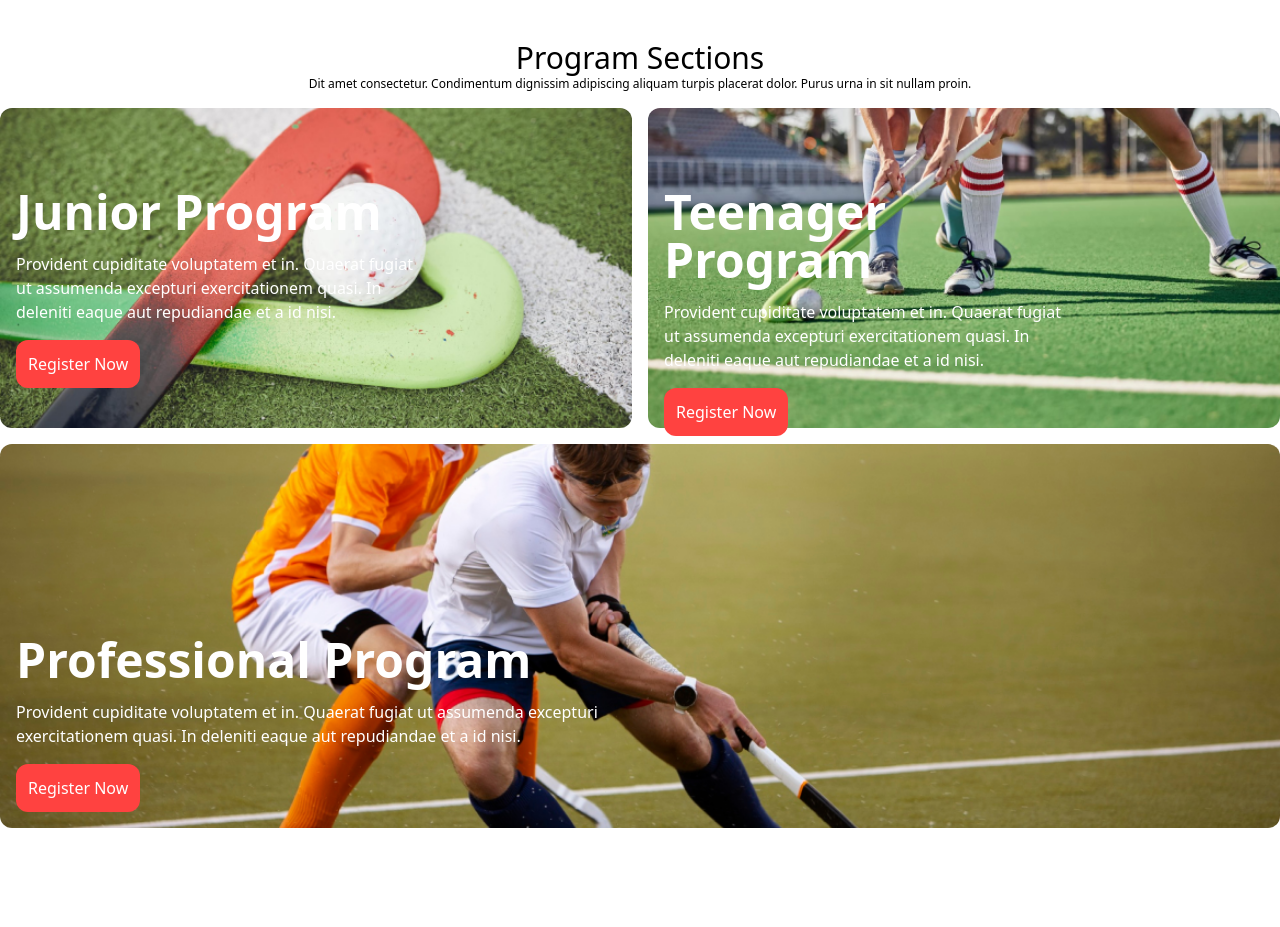
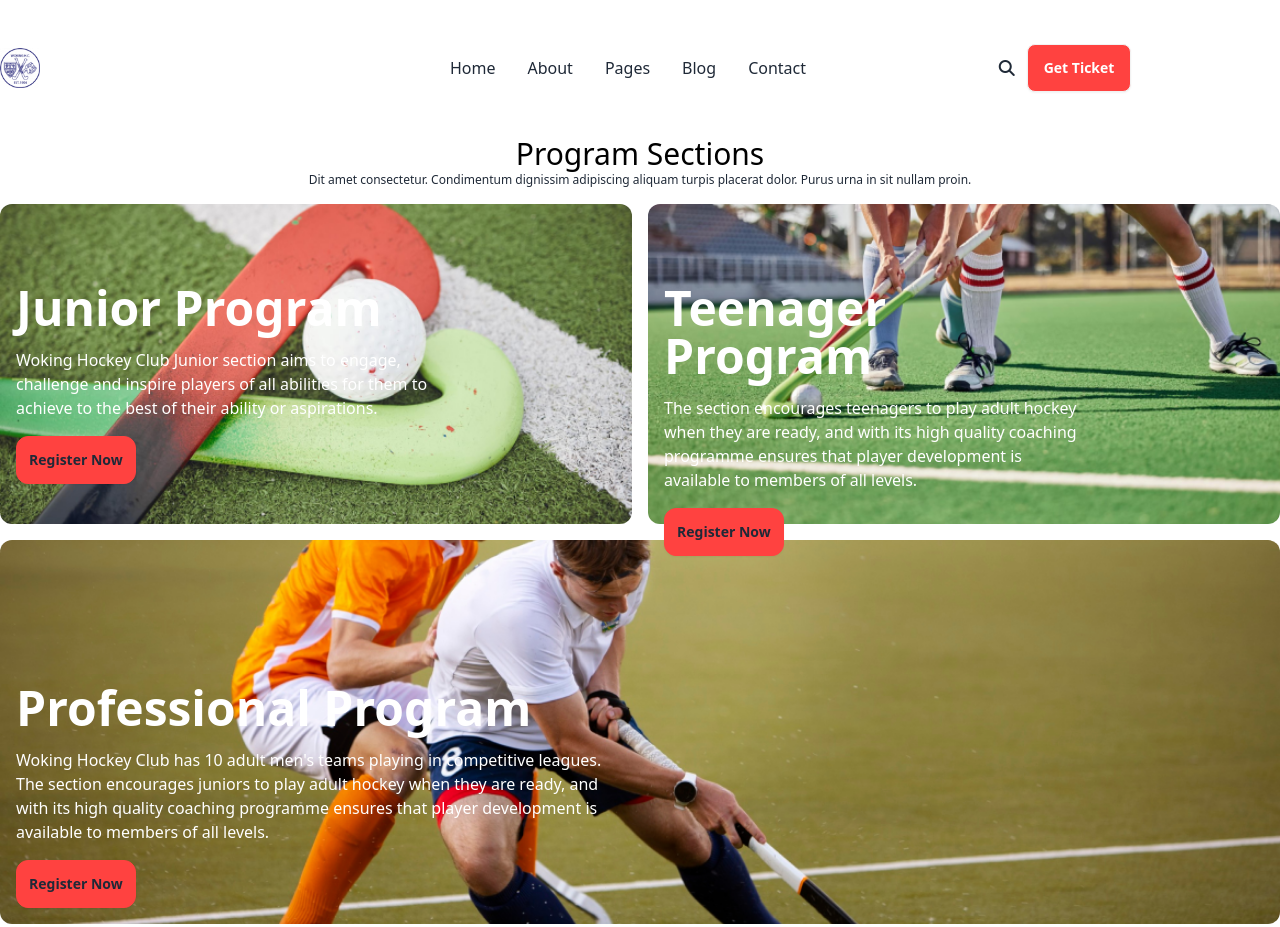
Before and after one commit to shifakhatun/hockys-main-SK-3, a plain HTML site: page index.html in a window 1280 px wide. Before the commit the page ends 868 px from the top, so only its background shows below. Drawn offline with nearby package versions, Linux system fonts and the light colour scheme.

Commit message:
navbar section added

```diff
--- a/index.html
+++ b/index.html
@@ -5,6 +5,8 @@
     <meta name="viewport" content="width=device-width, initial-scale=1.0">
     <title>Hockeys-main</title>
     <script src="https://cdn.tailwindcss.com"></script>
+    <link href="https://cdn.jsdelivr.net/npm/daisyui@4.6.0/dist/full.min.css" rel="stylesheet" type="text/css" />
+<script src="https://cdn.tailwindcss.com"></script>
     <link rel="preconnect" href="https://fonts.googleapis.com">
 <link rel="preconnect" href="https://fonts.gstatic.com" crossorigin>
 <link href="https://fonts.googleapis.com/css2?family=Manrope:wght@400;500;600;700;800&display=swap" rel="stylesheet">
@@ -25,13 +27,74 @@
    <style>
     .font-manrope{
         font-family: 'Manrope', sans-serif;
+
     }
 
   </style>
 </head>
-<body class=" .font-manrope">
+<body class=".font-manrope">
     <header class="container mx-auto">
+      <!-- class=navbar bg-base-100 -->
+      <div class="flex flex-row justify-around items-center mt-10 ">
+        <div class=" flex flex-1 lg:flex-row">
+          <div class="dropdown">
+            <div tabindex="0" role="button" class="btn btn-ghost lg:hidden">
+              <svg xmlns="http://www.w3.org/2000/svg" class="h-5 w-5" fill="none" viewBox="0 0 24 24" stroke="currentColor"><path stroke-linecap="round" stroke-linejoin="round" stroke-width="2" d="M4 6h16M4 12h8m-8 6h16" /></svg>
+            </div>
+            <ul tabindex="0" class="menu text-base menu-sm dropdown-content mt-3 z-[1] p-2 shadow bg-base-100 rounded-box w-52">
+              <li><a>Home</a></li>
+              <li><a>About</a></li>
+              <li><a>Pages</a></li>
+              <li><a>Blog</a></li>
+              <li><a>Contact</a></li>
+            </ul>
+          </div>
+         <img class="h-10 w-10" src="Images/hocky_img.webp" alt="" srcset="">
 
+        </div>
+        <div class="hidden mr-6 lg:flex">
+          <ul class="menu text-base menu-horizontal px-1">
+            <li><a>Home</a></li>
+            <li><a>About</a></li>
+            <li><a>Pages</a></li>
+            <li><a>Blog</a></li>
+              <li><a>Contact</a></li>
+          </ul>
+        </div>
+        <!-- class=navbar-end -->
+        <div class="flex flex-1 lg:flex-row justify-center items-center ">
+          <i class="fa-solid fa-magnifying-glass mr-3"></i><a class="btn text-white bg-[#FF4240]">Get Ticket</a>
+        </div>
+      </div>
+
+      <!-- <div class="navbar bg-base-100">
+        <div class="navbar-start">
+          <div class="dropdown">
+            <div tabindex="0" role="button" class="btn btn-ghost btn-circle">
+              <svg xmlns="http://www.w3.org/2000/svg" class="h-5 w-5" fill="none" viewBox="0 0 24 24" stroke="currentColor"><path stroke-linecap="round" stroke-linejoin="round" stroke-width="2" d="M4 6h16M4 12h16M4 18h7" /></svg>
+            </div>
+            <ul tabindex="0" class="menu menu-sm dropdown-content mt-3 z-[1] p-2 shadow bg-base-100 rounded-box w-52">
+              <li><a>Homepage</a></li>
+              <li><a>Portfolio</a></li>
+              <li><a>About</a></li>
+            </ul>
+          </div>
+        </div>
+        <div class="navbar-center">
+          <a class="btn btn-ghost text-xl">daisyUI</a>
+        </div>
+        <div class="navbar-end">
+          <button class="btn btn-ghost btn-circle">
+            <svg xmlns="http://www.w3.org/2000/svg" class="h-5 w-5" fill="none" viewBox="0 0 24 24" stroke="currentColor"><path stroke-linecap="round" stroke-linejoin="round" stroke-width="2" d="M21 21l-6-6m2-5a7 7 0 11-14 0 7 7 0 0114 0z" /></svg>
+          </button>
+          <button class="btn btn-ghost btn-circle">
+            <div class="indicator">
+              <svg xmlns="http://www.w3.org/2000/svg" class="h-5 w-5" fill="none" viewBox="0 0 24 24" stroke="currentColor"><path stroke-linecap="round" stroke-linejoin="round" stroke-width="2" d="M15 17h5l-1.405-1.405A2.032 2.032 0 0118 14.158V11a6.002 6.002 0 00-4-5.659V5a2 2 0 10-4 0v.341C7.67 6.165 6 8.388 6 11v3.159c0 .538-.214 1.055-.595 1.436L4 17h5m6 0v1a3 3 0 11-6 0v-1m6 0H9" /></svg>
+              <span class="badge badge-xs badge-primary indicator-item"></span>
+            </div>
+          </button>
+        </div>
+      </div> -->
     </header>
 
     <main class="container mx-auto">
@@ -45,7 +108,7 @@
       <div class=" relative h-80 bg-center rounded-xl bg-no-repeat bg-cover text-white" style="background-image: url('./Images/2.png');">
         <div class="max-w-md text-center lg:text-left p-4 space-y-4 absolute lg:top-16">
             <h1 class=" text-5xl font-bold">Junior Program</h1>
-            <p class="">Provident cupiditate voluptatem et in. Quaerat fugiat ut assumenda excepturi exercitationem quasi. In deleniti eaque aut repudiandae et a id nisi.</p>
+            <p class="">Woking Hockey Club Junior section aims to engage, challenge and inspire players of all abilities for them to achieve to the best of their ability or aspirations.</p>
             <button class="btn bg-[#FF4240] border-[#FF4240] rounded-xl p-3">Register Now</button>
           </div>
         </div>
@@ -54,7 +117,8 @@
       <div class=" relative h-80 bg-center rounded-xl bg-no-repeat bg-cover text-white" style="background-image: url('./Images/3.png');">
         <div class=" max-w-md text-center lg:text-left p-4 space-y-4 absolute lg:top-16">
             <h1 class=" text-5xl font-bold">Teenager Program</h1>
-            <p class="">Provident cupiditate voluptatem et in. Quaerat fugiat ut assumenda excepturi exercitationem quasi. In deleniti eaque aut repudiandae et a id nisi.</p>
+            <p class="">The section encourages teenagers to play adult hockey when they are ready, and with its high quality coaching programme ensures that player development is available to members of all levels.
+            </p>
             <button class="btn bg-[#FF4240] border-[#FF4240] rounded-xl p-3">Register Now</button>
           </div>
         </div>
@@ -65,7 +129,7 @@
           <div class="w-1/2 text-center lg:text-left p-4 space-y-4 ">
 
             <h1 class=" text-5xl font-bold">Professional Program</h1>
-            <p class="">Provident cupiditate voluptatem et in. Quaerat fugiat ut assumenda excepturi exercitationem quasi. In deleniti eaque aut repudiandae et a id nisi.</p>
+            <p class="">Woking Hockey Club has 10 adult men's teams playing in competitive leagues. The section encourages juniors to play adult hockey when they are ready, and with its high quality coaching programme ensures that player development is available to members of all levels.</p>
             <button class="btn bg-[#FF4240] border-[#FF4240] rounded-xl p-3">Register Now</button>
           </div>
 
```
Also changed, not shown: Images/hocky_img.webp (added), bike.html (added).
